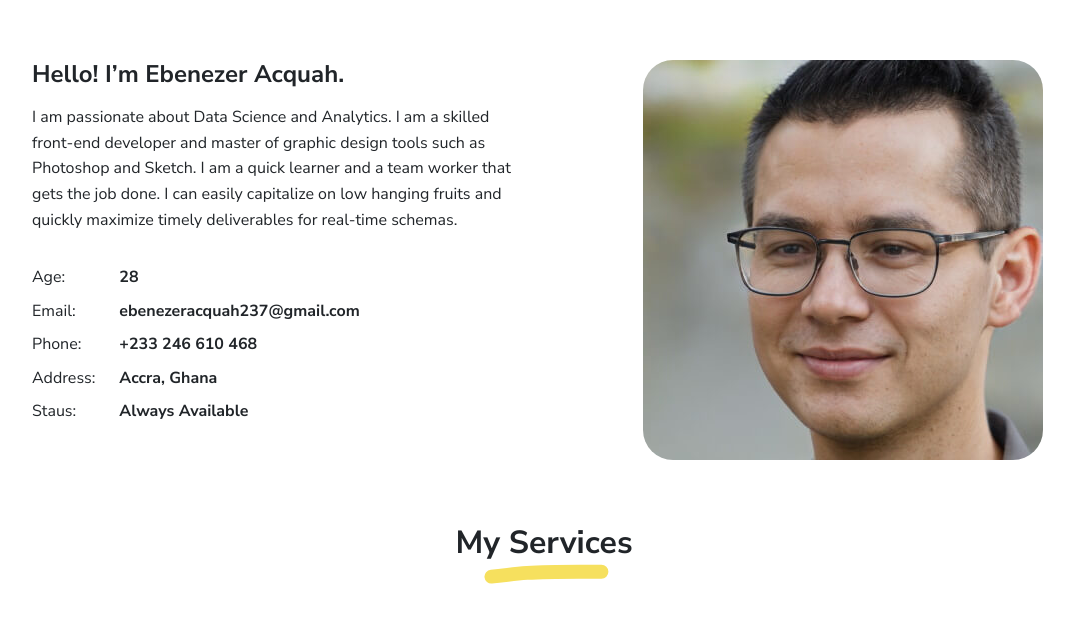
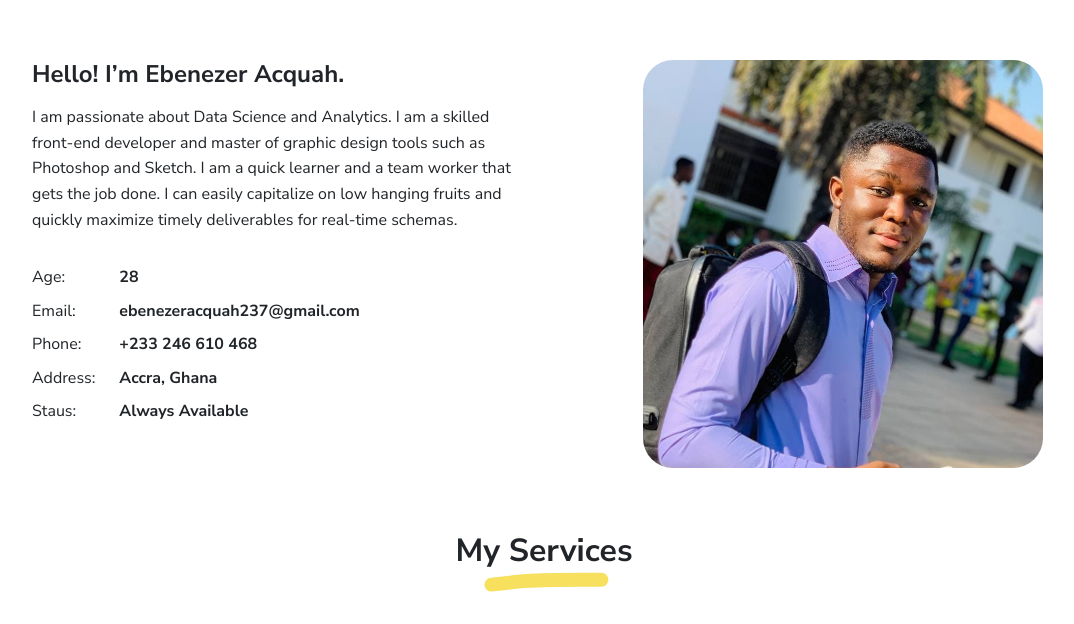
Before and after one commit to Eben-Success/Folio-Site, a plain HTML site: page index.html in a window 1280 px wide. Shown: the part 774-1398 px from the top of the page, without its empty margins (96-1170 px from the left). Drawn offline with Linux system fonts and the light colour scheme.

Commit message:
added my pic

```diff
--- a/index.html
+++ b/index.html
@@ -122,7 +122,7 @@
           </div>
         </div>
       </div>
-      <div class="col-md-5 offset-md-1" data-aos="fade-left" data-aos-delay="100"><img class="avatar img-fluid mt-2" src="images/avatar.jpg" width="400" height="400" alt="Walter Patterson"/></div>
+      <div class="col-md-5 offset-md-1" data-aos="fade-left" data-aos-delay="100"><img class="avatar img-fluid mt-2" src="images/eben.jpg" width="400" height="400" alt="Walter Patterson"/></div>
     </div>
   </div>
 </div>
```
Also changed, not shown: images/eben.jpg (added).
